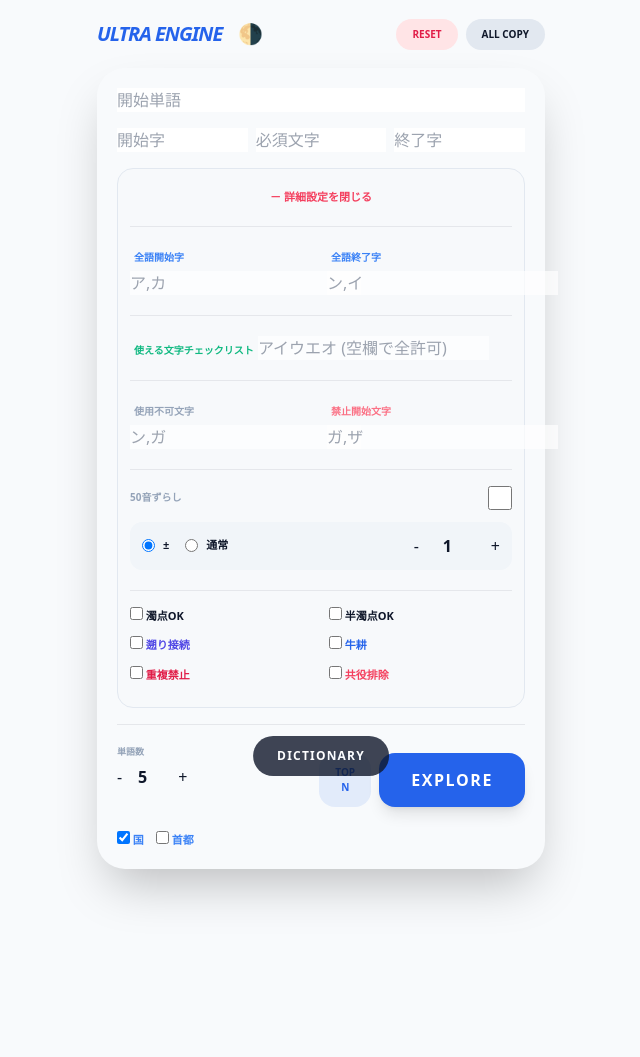
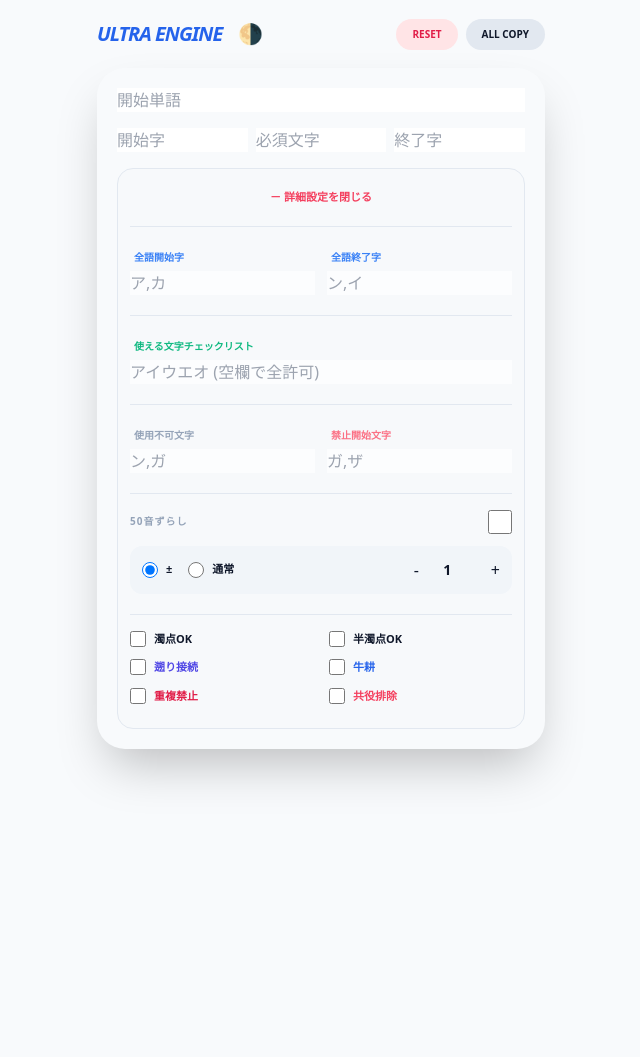
Before and after one commit to xjrstjrwvg-commits/Aleksandrovsk-Sakhalinsky, a Flask app: page / in a window 1280 px wide, after a click on "＋ 詳細設定を表示". Shown: the whole page, without its empty margins (319-959 px from the left). After the commit the page ends 783 px from the top, so only its background shows below. Run offline with Flask 3, Linux system fonts and the light colour scheme; some libraries are stand-ins or nearby versions.

Commit message:
Update index.html

```diff
--- a/templates/index.html
+++ b/templates/index.html
@@ -47,9 +47,9 @@
             <input id="sw" placeholder="開始単語" class="w-full">
 
             <div class="grid grid-cols-3 gap-2">
-                <input id="sc" placeholder="開始字">
-                <input id="mc" placeholder="必須文字">
-                <input id="ec" placeholder="終了字">
+                <input id="sc" placeholder="開始字" class="w-full">
+                <input id="mc" placeholder="必須文字" class="w-full">
+                <input id="ec" placeholder="終了字" class="w-full">
             </div>
 
             <!-- 詳細設定 -->
@@ -61,187 +61,91 @@
 
                 <div class="space-y-5 pt-2 pb-4 px-1">
 
-                    <div class="grid grid-cols-2 gap-3 border-t pt-4">
+                    <div class="grid grid-cols-2 gap-3 border-t border-slate-200 dark:border-slate-700 pt-4">
                         <div class="space-y-1">
-                            <label class="text-[10px] font-bold text-blue-500 ml-1">全語開始字</label>
-                            <input id="asc" placeholder="ア,カ">
+                            <label class="text-[10px] font-bold text-blue-500 uppercase ml-1">全語開始字</label>
+                            <input id="asc" placeholder="ア,カ" class="w-full">
                         </div>
                         <div class="space-y-1">
-                            <label class="text-[10px] font-bold text-blue-500 ml-1">全語終了字</label>
-                            <input id="aec" placeholder="ン,イ">
+                            <label class="text-[10px] font-bold text-blue-500 uppercase ml-1">全語終了字</label>
+                            <input id="aec" placeholder="ン,イ" class="w-full">
                         </div>
                     </div>
 
-                    <div class="space-y-1 border-t pt-4">
-                        <label class="text-[10px] font-bold text-emerald-500 ml-1">使える文字チェックリスト</label>
-                        <input id="valid_chars" placeholder="アイウエオ (空欄で全許可)">
+                    <div class="space-y-1 border-t border-slate-200 dark:border-slate-700 pt-4">
+                        <label class="text-[10px] font-bold text-emerald-500 uppercase ml-1">使える文字チェックリスト</label>
+                        <input id="valid_chars" placeholder="アイウエオ (空欄で全許可)" class="w-full">
                     </div>
 
-                    <!-- グループ必須 / 選択必須 削除済み -->
+                    <!-- ★ 削除対象ブロック（gc / cc / sort_mode / unify_scope / unify_small / once / len_mode / ps / ttl）を完全削除 ★ -->
 
-                    <div class="grid grid-cols-2 gap-3 border-t pt-4">
+                    <div class="grid grid-cols-2 gap-3 border-t border-slate-200 dark:border-slate-700 pt-4">
                         <div class="space-y-1">
-                            <label class="text-[10px] font-bold text-slate-400 ml-1">使用不可文字</label>
-                            <input id="exc" placeholder="ン,ガ">
+                            <label class="text-[10px] font-bold text-slate-400 uppercase ml-1">使用不可文字</label>
+                            <input id="exc" placeholder="ン,ガ" class="w-full">
                         </div>
                         <div class="space-y-1">
-                            <label class="text-[10px] font-bold text-rose-400 ml-1">禁止開始文字</label>
-                            <input id="bsc" placeholder="ガ,ザ">
+                            <label class="text-[10px] font-bold text-rose-400 uppercase ml-1">禁止開始文字</label>
+                            <input id="bsc" placeholder="ガ,ザ" class="w-full">
                         </div>
                     </div>
 
-                    <div class="space-y-3 border-t pt-4">
+                    <div class="space-y-3 border-t border-slate-200 dark:border-slate-700 pt-4">
                         <div class="flex justify-between items-center">
-                            <label class="text-[10px] font-bold text-slate-400">50音ずらし</label>
-                            <input type="checkbox" id="use_shift" class="w-6 h-6 accent-blue-600">
+                            <label class="text-[10px] font-bold text-slate-400 uppercase tracking-widest">50音ずらし</label>
+                            <input type="checkbox" id="use_shift" class="w-6 h-6 cursor-pointer accent-blue-600">
                         </div>
 
                         <div class="flex items-center gap-3 bg-slate-100 dark:bg-slate-800 p-3 rounded-xl">
                             <div class="flex gap-4 font-bold text-[11px]">
-                                <label class="flex items-center gap-2"><input type="radio" name="shift_mode" value="abs" checked> ±</label>
-                                <label class="flex items-center gap-2"><input type="radio" name="shift_mode" value="normal"> 通常</label>
+                                <label class="cursor-pointer flex items-center gap-2"><input type="radio" name="shift_mode" value="abs" checked class="w-4 h-4"> ±</label>
+                                <label class="cursor-pointer flex items-center gap-2"><input type="radio" name="shift_mode" value="normal" class="w-4 h-4"> 通常</label>
                             </div>
                             <div class="flex items-center gap-3 ml-auto">
-                                <button onclick="adjustVal('ks_abs',-1)" class="step-btn">-</button>
-                                <input id="ks_abs" type="number" value="1" class="w-12 text-center bg-transparent border-none font-bold">
-                                <button onclick="adjustVal('ks_abs',1)" class="step-btn">+</button>
+                                <button type="button" onclick="adjustVal('ks_abs',-1)" class="step-btn">-</button>
+                                <input type="number" id="ks_abs" value="1" class="w-12 text-center bg-transparent border-none text-sm font-bold">
+                                <button type="button" onclick="adjustVal('ks_abs',1)" class="step-btn">+</button>
                             </div>
                         </div>
                     </div>
 
-                    <!-- ソート順 / 適用範囲 削除済み -->
-
-                    <div class="grid grid-cols-2 gap-x-4 gap-y-3 text-[11px] font-bold border-t pt-4">
-                        <label><input type="checkbox" id="allow_daku"> 濁点OK</label>
-                        <label><input type="checkbox" id="allow_handaku"> 半濁点OK</label>
-                        <label class="text-indigo-600"><input type="checkbox" id="auto_recovery"> 遡り接続</label>
-                        <!-- 大=小 削除 -->
-                        <label class="text-blue-600"><input type="checkbox" id="rt"> 牛耕</label>
-                        <!-- 単一制約 削除 -->
-                        <label class="text-rose-600"><input type="checkbox" id="char_limit_mode"> 重複禁止</label>
-                        <label class="text-rose-500"><input type="checkbox" id="exclude_conjugate"> 共役排除</label>
+                    <div class="grid grid-cols-2 gap-x-4 gap-y-3 text-[11px] font-bold border-t border-slate-200 dark:border-slate-700 pt-4">
+                        <label class="flex items-center gap-2 cursor-pointer"><input type="checkbox" id="allow_daku" class="w-4 h-4"> 濁点OK</label>
+                        <label class="flex items-center gap-2 cursor-pointer"><input type="checkbox" id="allow_handaku" class="w-4 h-4"> 半濁点OK</label>
+                        <label class="flex items-center gap-2 cursor-pointer text-indigo-600"><input type="checkbox" id="auto_recovery" class="w-4 h-4"> 遡り接続</label>
+                        <label class="flex items-center gap-2 cursor-pointer text-blue-600"><input type="checkbox" id="rt" class="w-4 h-4"> 牛耕</label>
+                        <label class="flex items-center gap-2 cursor-pointer text-rose-600"><input type="checkbox" id="char_limit_mode" class="w-4 h-4"> 重複禁止</label>
+                        <label class="flex items-center gap-2 cursor-pointer text-rose-500"><input type="checkbox" id="exclude_conjugate" class="w-4 h-4"> 共役排除</label>
                     </div>
-
-                    <!-- 物理ずらし / 文字計 削除 -->
 
                 </div>
             </details>
-                <div class="grid grid-cols-2 gap-4 border-t pt-3">
-                    <div class="space-y-1">
-                        <label class="text-[9px] font-bold text-slate-400">単語数</label>
-                        <div class="flex items-center gap-2">
-                            <button onclick="adjustVal('ml',-1')" class="step-btn">-</button>
-                            <input id="ml" type="number" value="5" class="w-10 text-center bg-transparent border-none font-bold">
-                            <button onclick="adjustVal('ml',1)" class="step-btn">+</button>
-                        </div>
-                    </div>
-                    <div class="flex items-center justify-end pt-4">
-                        <div class="flex gap-2">
-                            <button onclick="copyTopN()" class="bg-blue-600/10 text-blue-600 px-4 py-3 rounded-2xl text-[10px] font-black uppercase">Top N</button>
-                            <button onclick="run()" id="btn" class="bg-blue-600 text-white font-black px-8 py-3.5 rounded-2xl shadow-lg active:scale-95 uppercase tracking-widest">Explore</button>
-                        </div>
-                    </div>
-                </div>
-
-                <div class="flex items-center justify-between pt-2">
-                    <div class="flex gap-3 text-[11px] font-bold">
-                        <label class="text-blue-500"><input type="checkbox" name="cat" value="country" checked onchange="loadDictionaryUI()"> 国</label>
-                        <label class="text-blue-500"><input type="checkbox" name="cat" value="capital" onchange="loadDictionaryUI()"> 首都</label>
-                    </div>
-                </div>
-
-                <div id="stats" class="text-center text-[10px] font-bold text-blue-500 hidden uppercase py-1"></div>
-            </div>
-
-            <div id="res" class="space-y-3 pb-20"></div>
-        </div>
-
-        <!-- 辞書マネージャ -->
-        <div id="dict-manager" class="hidden fixed inset-0 z-50 bg-white dark:bg-slate-950 p-5 overflow-y-auto">
-            <button onclick="document.getElementById('dict-manager').classList.add('hidden')" class="mb-5 font-bold text-rose-500">CLOSE</button>
-            <div class="grid grid-cols-2 gap-2 mb-5">
-                <button onclick="bulkSet('white')" class="bg-slate-100 dark:bg-slate-800 p-3 rounded-xl font-bold">全開放</button>
-                <button onclick="bulkSet('red')" class="bg-rose-100 dark:bg-rose-900/30 text-rose-600 p-3 rounded-xl font-bold">全禁止</button>
-            </div>
-            <div id="dict-list" class="grid grid-cols-2 gap-1"></div>
-        </div>
-
-        <button onclick="document.getElementById('dict-manager').classList.remove('hidden')" class="fixed bottom-6 left-1/2 -translate-x-1/2 bg-slate-900 text-white px-6 py-3 rounded-full text-xs font-black uppercase tracking-widest opacity-80 hover:opacity-100">Dictionary</button>
-
 <script>
     let currentRoutes = [];
     let wordStates = {};
 
-            function to_katakana(text) { return text.replace(/[ぁ-ん]/g, s => String.fromCharCode(s.charCodeAt(0) + 0x60)); }
-            function toggleDarkMode() { document.documentElement.classList.toggle('dark'); saveSettings(); }
-
-            function getWordStyle(state) {
-                if (state === 'red') return "background-color:#f43f5e;color:white;border-color:#e11d48;";
-                if (state === 'blue') return "background-color:#2563eb;color:white;border-color:#1d4ed8;";
-                return "";
-            }
-
-            async function init() {
-                if (localStorage.ultraSettings) {
-                    const s = JSON.parse(localStorage.ultraSettings);
-                    const fields = ['sw','sc','asc','mc','ec','aec','exc','bsc','ml','ks_abs','copy_limit','valid_chars'];
-                    fields.forEach(f => { if(s[f] !== undefined && document.getElementById(f)) document.getElementById(f).value = s[f]; });
-
-                    const checks = ['allow_daku','allow_handaku','char_limit_mode','auto_recovery','rt','use_shift','exclude_conjugate'];
-                    checks.forEach(f => { if(s[f] !== undefined && document.getElementById(f)) document.getElementById(f).checked = s[f]; });
-
-                    if (s.dark_mode) document.documentElement.classList.add('dark');
-                    if (s.wordStates) wordStates = s.wordStates;
-                }
-                await loadDictionaryUI();
-            }
-
-            async function loadDictionaryUI() {
-                const r = await fetch('/get_dictionary');
-                const dict = await r.json();
-                const cats = Array.from(document.querySelectorAll('input[name="cat"]:checked')).map(c => c.value);
-                let words = [];
-                cats.forEach(c => words = words.concat(dict[c] || []));
-                words = Array.from(new Set(words)).sort();
-
-                document.getElementById('dict-list').innerHTML = words.map(w => {
-                    const s = wordStates[w] || 'white';
-                    return `<button onclick="toggleWordState(this,'${w}')" class="p-2 rounded-lg border text-[10px] font-bold ${s==='white'?'btn-white':''}" style="${getWordStyle(s)}">${w}</button>`;
-                }).join('');
-            }
-
-            function toggleWordState(btn, word) {
-                const states = { white:'red', red:'blue', blue:'white' };
-                wordStates[word] = states[wordStates[word] || 'white'];
-                saveSettings();
-                loadDictionaryUI();
-            }
-
-            function bulkSet(state) {
-                const cats = Array.from(document.querySelectorAll('input[name="cat"]:checked')).map(c => c.value);
-                fetch('/get_dictionary').then(r => r.json()).then(dict => {
-                    cats.forEach(c => (dict[c] || []).forEach(w => wordStates[w] = state));
-                    saveSettings();
-                    loadDictionaryUI();
-                });
-            }
-
     function saveSettings() {
         const sm = document.querySelector('input[name="shift_mode"]:checked');
         localStorage.ultraSettings = JSON.stringify({
-                    sw: sw.value,
-                    sc: sc.value,
-                    asc: asc.value,
-                    mc: mc.value,
-                    ec: ec.value,
-                    aec: aec.value,
-                    exc: exc.value,
-                    bsc: bsc.value,
-                    ml: ml.value,
-                    ks_abs: ks_abs.value,
-                    valid_chars: valid_chars.value,
-                    use_shift: use_shift.checked,
-                    exclude_conjugate: exclude_conjugate.checked,
+            sw: document.getElementById('sw').value,
+            sc: document.getElementById('sc').value,
+            asc: document.getElementById('asc').value,
+            mc: document.getElementById('mc').value,
+            ec: document.getElementById('ec').value,
+            aec: document.getElementById('aec').value,
+            exc: document.getElementById('exc').value,
+            bsc: document.getElementById('bsc').value,
+            ml: document.getElementById('ml').value,
+            ks_abs: document.getElementById('ks_abs').value,
+            valid_chars: document.getElementById('valid_chars').value,
+            use_shift: document.getElementById('use_shift').checked,
+            exclude_conjugate: document.getElementById('exclude_conjugate').checked,
+            allow_daku: document.getElementById('allow_daku').checked,
+            allow_handaku: document.getElementById('allow_handaku').checked,
+            auto_recovery: document.getElementById('auto_recovery').checked,
+            char_limit_mode: document.getElementById('char_limit_mode').checked,
+            rt: document.getElementById('rt').checked,
+            copy_limit: document.getElementById('copy_limit').value,
             dark_mode: document.documentElement.classList.contains('dark'),
             wordStates: wordStates,
             shift_mode: sm ? sm.value : 'abs'
@@ -265,27 +169,27 @@
         btn.disabled = true;
 
         const body = {
-                    start_word: sw.value,
-                    start_char: sc.value,
-                    all_start_char: asc.value,
-                    must_char: mc.value,
-                    end_char: ec.value,
-                    all_end_char: aec.value,
-                    exclude_chars: exc.value,
-                    ban_start_chars: bsc.value,
-                    valid_chars: valid_chars.value,
-                    max_len: ml.value,
+            start_word: document.getElementById('sw').value,
+            start_char: document.getElementById('sc').value,
+            all_start_char: document.getElementById('asc').value,
+            must_char: document.getElementById('mc').value,
+            end_char: document.getElementById('ec').value,
+            all_end_char: document.getElementById('aec').value,
+            exclude_chars: document.getElementById('exc').value,
+            ban_start_chars: document.getElementById('bsc').value,
+            valid_chars: document.getElementById('valid_chars').value,
+            max_len: document.getElementById('ml').value,
 
-                    use_shift: use_shift.checked,
-                    ks_abs: parseInt(ks_abs.value),
+            use_shift: document.getElementById('use_shift').checked,
+            ks_abs: parseInt(document.getElementById('ks_abs').value),
             shift_mode: document.querySelector('input[name="shift_mode"]:checked').value,
 
-                    allow_daku: allow_daku.checked,
-                    allow_handaku: allow_handaku.checked,
-                    auto_recovery: auto_recovery.checked,
-                    char_limit_mode: char_limit_mode.checked,
-                    round_trip: rt.checked,
-                    exclude_conjugulate: exclude_conjugate.checked,
+            allow_daku: document.getElementById('allow_daku').checked,
+            allow_handaku: document.getElementById('allow_handaku').checked,
+            auto_recovery: document.getElementById('auto_recovery').checked,
+            char_limit_mode: document.getElementById('char_limit_mode').checked,
+            round_trip: document.getElementById('rt').checked,
+            exclude_conjugate: document.getElementById('exclude_conjugate').checked,
 
             categories: Array.from(document.querySelectorAll('input[name="cat"]:checked')).map(c => c.value),
             red_words: Object.keys(wordStates).filter(k => wordStates[k] === 'red'),
@@ -306,7 +210,7 @@
     }
 
     function display() {
-                res.innerHTML = currentRoutes.map((rt, i) => `
+        document.getElementById('res').innerHTML = currentRoutes.map((rt, i) => `
             <div class="glass p-4 rounded-[20px] flex flex-col gap-2">
                 <div class="flex justify-between items-center text-[10px] font-black text-slate-400">
                     <span>#${i+1}</span>
@@ -317,15 +221,23 @@
             </div>
         `).join('');
 
-                stats.innerText = `${currentRoutes.length} ROUTES FOUND`;
-                stats.classList.remove('hidden');
+        document.getElementById('stats').innerText = `${currentRoutes.length} ROUTES FOUND`;
+        document.getElementById('stats').classList.remove('hidden');
     }
 
-            function copyOne(i) { navigator.clipboard.writeText(currentRoutes[i].join(' → ')); }
-            function copyAll() { navigator.clipboard.writeText(currentRoutes.map(rt => rt.join(' → ')).join('\n')); }
+    function copyOne(i) {
+        navigator.clipboard.writeText(currentRoutes[i].join(' → '));
+    }
+
+    function copyAll() {
+        navigator.clipboard.writeText(currentRoutes.map(rt => rt.join(' → ')).join('\n'));
+    }
+
     function copyTopN() {
-                const n = parseInt(copy_limit.value);
-                navigator.clipboard.writeText(currentRoutes.slice(0, n).map(rt => rt.join(' → ')).join('\n'));
+        const n = parseInt(document.getElementById('copy_limit').value);
+        navigator.clipboard.writeText(
+            currentRoutes.slice(0, n).map(rt => rt.join(' → ')).join('\n')
+        );
     }
 
     window.onload = init;
```
Lines whose indentation alone changed are shown as unchanged.
